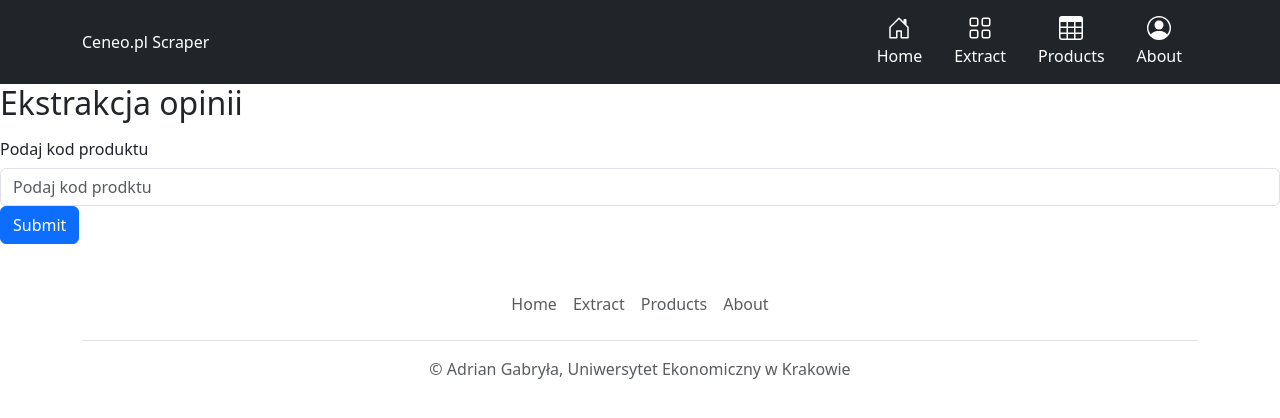
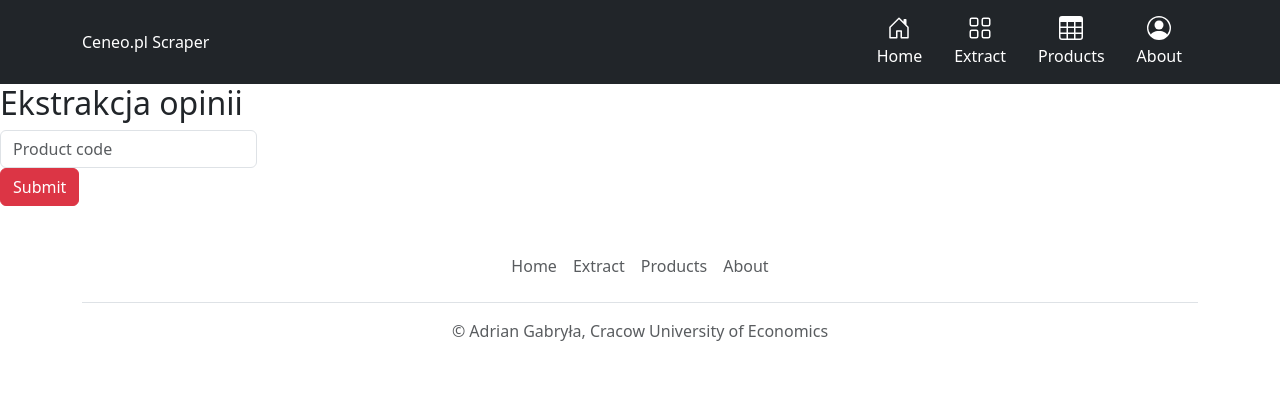
Before and after one commit to AdrianGabryla/CeneoWebScraperAG, a Flask app: page /extract in a window 1280 px wide. Shown: the top 418 px of the page. Run offline with Flask 3, Linux system fonts and the light colour scheme; some libraries are stand-ins or nearby versions.

Commit message:
2024-05-20 AG

```diff
--- a/app/routes.py
+++ b/app/routes.py
@@ -1,5 +1,10 @@
 from app import app
 from flask import render_template, request, redirect, url_for
+from bs4 import BeautifulSoup
+import requests
+from . import utils
+import json
+import os
 
 @app.route('/')
 @app.route('/index')
@@ -10,7 +15,34 @@ def index():
 def extract():
     if request.method=='POST':
         product_id = request.form.get('product_id')
-        return redirect(url_for('product', product_id=product_id))
+        url = f"https://www.ceneo.pl/{product_id}"
+        response = requests.get(url)
+        if response.status_code == requests.codes['ok']:
+            page_dom = BeautifulSoup(response.text, "html.parser")
+            opinions_count = utils.extract(page_dom, "a.product-review_link > span")
+            if opinions_count:
+                all_opinions = []
+                while(url):
+                    response = requests.get(url)
+                    page_dom = BeautifulSoup(response.text, "html.parser")
+                    opinions = page_dom.select("div.js_product-review")
+                    for opinion in opinions:
+                        single_opinion = {
+                            key: utils.extract(opinion, *value)
+                                for key, value in utils.selector.items()
+                        }
+                        all_opinions.append(single_opinion)
+                    try:
+                        url = "https://www.ceneo.pl/"+page_dom.select_one("a.pagination__next")["href"].strip()
+                    except TypeError:
+                        url = None
+                    if not os.path.exists("opinions"):
+                        os.makedirs("opinions")
+                    with open(f"app/opinions/{product_id}.json", "w", encoding="UTF-8") as jf:
+                        json.dump(all_opinions, jf, indent=4, ensure_ascii=False)
+                return redirect(url_for('product', product_id=product_id))
+            return render_template("extract.html", error="Product does not have any opinions.")
+        return render_template("extract.html", error="Product does not exist")
     return render_template("extract.html")
 
 @app.route('/products')
--- a/app/templates/about.html
+++ b/app/templates/about.html
@@ -1,4 +1,4 @@
 {% extends 'base.html' %}
 {% block content %}
-            <p>To jest strona na temat</p>
+            <p>To jest strona informacyjna</p>
 {% endblock %}
--- a/app/templates/base.html
+++ b/app/templates/base.html
@@ -86,7 +86,7 @@
                     <li class="nav-item"><a href="{{ url_for('products')}}" class="nav-link px-2 text-muted">Products</a></li>
                     <li class="nav-item"><a href="{{ url_for('about')}}" class="nav-link px-2 text-muted">About</a></li>
                 </ul>
-                <p class="text-center text-muted">&copy; Adrian Gabryła, Uniwersytet Ekonomiczny w Krakowie</p>
+                <p class="text-center text-muted">&copy; Adrian Gabryła, Cracow University of Economics</p>
             </footer>
         </div>
     </footer>
--- a/app/templates/extract.html
+++ b/app/templates/extract.html
@@ -2,11 +2,20 @@
 
 {% block content %}
     <h2>Ekstrakcja opinii</h2>
+    {% if error is defined %}
+    <div class="alert alert-danger alert-dismissible fade show" role="alert">
+      <strong> <i class="bi bi-exclamation-diamond-fill"></i> Warning! </strong> {{error}}
+      <button type="button" class="close" data-dismiss="alert" aria-label="Close">
+      </button>
+    </div>
+    {% endif %}
     <form action="" method="post">
+      <div class="row g-3 align-items-center">
         <div class="col-auto">
-          <label for="product_id" class="col-form-label">Podaj kod produktu</label>
-          <input type="text" class="form-control" name="product_id" id="product_id" aria-describedby="idHelpInline" placeholder="Podaj kod prodktu">
-          <button type="submit" class="btn btn-primary">Submit</button>
+          <!-- <label for="product_id" class="col-form-label">Product code</label> -->
+          <input type="text" class="form-control" name="product_id" id="product_id" aria-describedby="idHelpInline" placeholder="Product code">
+          <button type="submit" class="btn btn-danger">Submit</button>
         </div>
-      </form>
+      </div>
+    </form>
 {% endblock %}
--- a/app/templates/products.html
+++ b/app/templates/products.html
@@ -1,4 +1,4 @@
 {% extends 'base.html' %}
 {% block content %}
-            <p>To jest strona produktów</p>
+            <p>To jest strona z listą produktów</p>
 {% endblock %}
--- /dev/null
+++ b/app/utils.py
@@ -0,0 +1,32 @@
+selectors = {
+        'opinion_id': (None, "data-entry-id"),
+        'author': ("span.user-post__author-name",),
+        'recommendation': ("span.user-post__author-recomendation",),
+        'stars': ("span.user-post__score-count",),
+        'content': ("div.user-post__text",),
+        'pros': ("div.review-feature__title--positives ~ div.review-feature__item", None, True),
+        'cons': ("div.review-feature__title--negatives ~ div.review-feature__item", None, True),
+        'helpful': ("button.vote-yes > span",),
+        'unhelpful': ("button.vote-no > span",),
+        'publish_date': ("span.user-post__published > time:nth-child(1)", "datetime"),
+        'purchase_date': ("span.user-post__published > time:nth-child(2)", "datetime"),
+    }
+
+def extract(ancestor, selector=None, attribute=None, return_list=False):
+    if selector:
+        if return_list:
+            if attribute:
+                return [tag[attribute].strip() for tag in ancestor.select(selector)]
+            return [tag.text.strip() for tag in ancestor.select(selector)]
+        if attribute:
+            try:
+                return ancestor.select_one(selector)[attribute].strip()
+            except TypeError:
+               return None
+        try:
+            return ancestor.select_one(selector).text.strip()
+        except:
+            return None
+    if attribute:
+       return ancestor[attribute]
+    return ancestor.text.strip()
```
Also changed, not shown: 1 other file.
